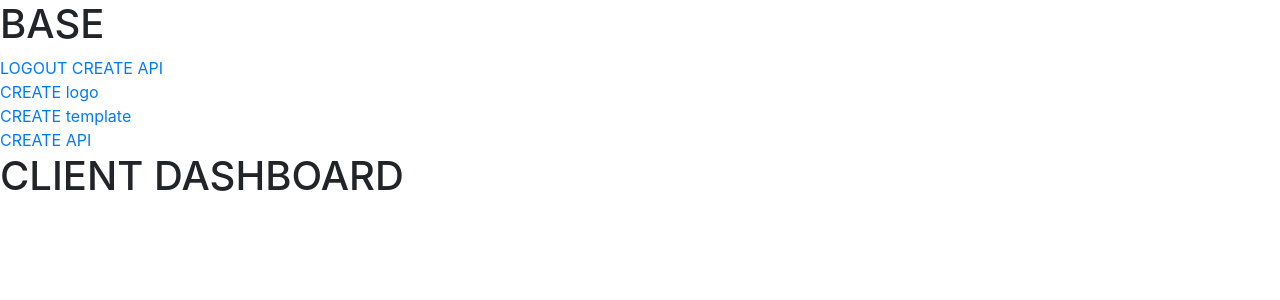
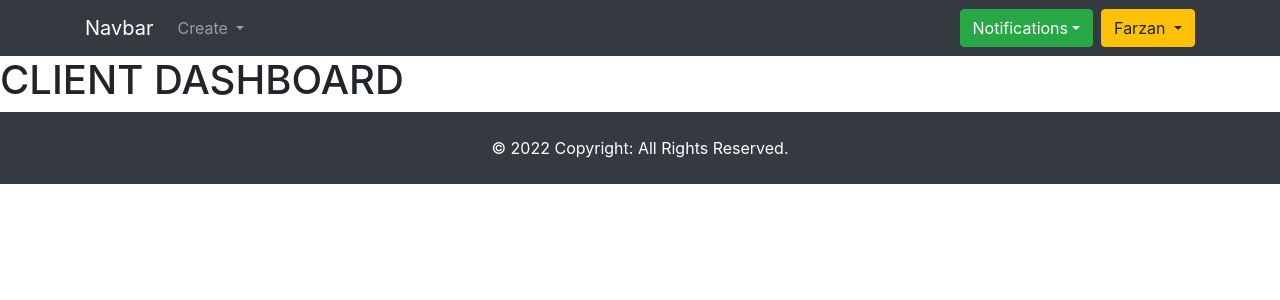
Before and after one commit to Farzan-ul-haq/AAAS, a Django app: page /client_dashboard/ in a window 1280 px wide. Shown: the top 300 px of the page. Run offline with Django 3.2, Linux system fonts and the light colour scheme; a user stored in the database is signed in.

Commit message:
feat: base.html

```diff
--- a/templates/base.html
+++ b/templates/base.html
@@ -9,26 +9,67 @@
 
     <!-- Bootstrap CSS -->
     <link rel="stylesheet" href="https://cdn.jsdelivr.net/npm/bootstrap@4.5.3/dist/css/bootstrap.min.css" integrity="sha384-TX8t27EcRE3e/ihU7zmQxVncDAy5uIKz4rEkgIXeMed4M0jlfIDPvg6uqKI2xXr2" crossorigin="anonymous">
+    <style>
+    </style>
     {% block css %}
     {% endblock css %}
     <title>AAAS {% block title %}{% endblock title %}</title>
   </head>
   <body>
-    <h1>BASE</h1>
-        <!-- REMOVE CODE AFTER NAVBAR AND LINK THINGS IN NAVBAR -->
-      {% if request.user.is_authenticated %}
-        <h1>{{request.username}}</h1>
-        <a href="{% url 'accounts:logout' %}">LOGOUT</a>
-      {% else %}
-      <a href="{% url 'accounts:login' %}">LOGIN</a><br><br><br>
-      {% endif %}
+    <nav class="navbar navbar-expand-lg navbar-dark bg-dark">
+      <div class="container">
+      <a class="navbar-brand" href="#">Navbar</a>
+      <!-- <button class="navbar-toggler" type="button" data-toggle="collapse" data-target="#navbarSupportedContent" aria-controls="navbarSupportedContent" aria-expanded="false" aria-label="Toggle navigation">
+        <span class="navbar-toggler-icon"></span>
+      </button> -->
 
-    <a href="{% url 'seller:create-api' %}">CREATE API</a><br>
-    <a href="{% url 'seller:create-logo' %}">CREATE logo</a><br>
-    <a href="{% url 'seller:create-template' %}">CREATE template</a><br>
-    <a href="{% url 'seller:create-software' %}">CREATE API</a><br>
-      {% block body %}
+      <div class="collapse navbar-collapse" id="navbarSupportedContent">
+        <ul class="navbar-nav mr-auto">
+          <li class="nav-item dropdown">
+            <a class="nav-link dropdown-toggle" href="#" role="button" data-toggle="dropdown" aria-haspopup="true" aria-expanded="false">
+              Create
+            </a>
+            <div class="dropdown-menu">
+              <a class="dropdown-item" href="{% url 'seller:create-api' %}">Create API</a>
+              <a class="dropdown-item" href="{% url 'seller:create-logo' %}">CREATE LOGO</a>
+              <a class="dropdown-item" href="{% url 'seller:create-template' %}">CREATE Template</a>
+              <a class="dropdown-item" href="{% url 'seller:create-software' %}">CREATE Software</a>
+            </div>
+          </li>
+        </ul>
+        <div class="form-inline my-2 my-lg-0">
+          {% if request.user.is_authenticated %}
+          <div class="btn-group mr-2">
+            <button type="button" class="btn btn-success dropdown-toggle" data-toggle="dropdown" aria-haspopup="true" aria-expanded="false">Notifications</button>
+            <div class="dropdown-menu" x-placement="bottom-start" style="position: absolute; transform: translate3d(0px, 38px, 0px); top: 0px; left: 0px; will-change: transform;">
+              <a class="dropdown-item" href="#">Notifications 1</a>
+              <div class="dropdown-divider"></div>
+              <a class="dropdown-item" href="#">Notifications 2</a>
+            </div>
+          </div>
+          <div class="btn-group">
+            <button type="button" class="btn btn-warning dropdown-toggle" data-toggle="dropdown" aria-haspopup="true" aria-expanded="false">{{request.user.username.title}} </button>
+            <div class="dropdown-menu" x-placement="bottom-start" style="position: absolute; transform: translate3d(0px, 38px, 0px); top: 0px; left: 0px; will-change: transform;">
+              <a class="dropdown-item" href="#">Profile</a>
+              <div class="dropdown-divider"></div>
+              <a class="dropdown-item" href="{% url 'accounts:logout' %}">Logout</a>
+            </div>
+          </div>
+          {% else %}
+          <a href="{% url 'accounts:login' %}" class="btn btn-outline-success my-2 my-sm-0 mx-1">Login</a>
+          <a href="{% url 'accounts:register' %}" class="btn btn-outline-success my-2 my-sm-0 mx-1">Sign Up</a>
+          {% endif %}
+        </div>
+      </div>
+    </div>
+    </nav>
+    {% block body %}
     {% endblock body %}
+    <footer class="page-footer font-small blue bg-dark">
+      <div class="footer-copyright text-center py-4 text-white">
+        © 2022 Copyright: All Rights Reserved.
+      </div>
+    </footer>
     <script src="https://code.jquery.com/jquery-3.5.1.slim.min.js" integrity="sha384-DfXdz2htPH0lsSSs5nCTpuj/zy4C+OGpamoFVy38MVBnE+IbbVYUew+OrCXaRkfj" crossorigin="anonymous"></script>
     <script src="https://cdn.jsdelivr.net/npm/bootstrap@4.5.3/dist/js/bootstrap.bundle.min.js" integrity="sha384-ho+j7jyWK8fNQe+A12Hb8AhRq26LrZ/JpcUGGOn+Y7RsweNrtN/tE3MoK7ZeZDyx" crossorigin="anonymous"></script>
   </body>
```
Also changed, not shown: db.sqlite3.
